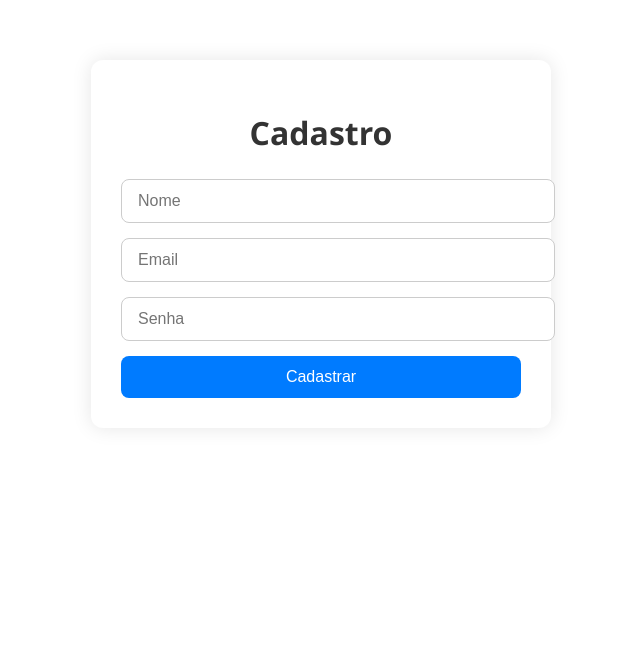
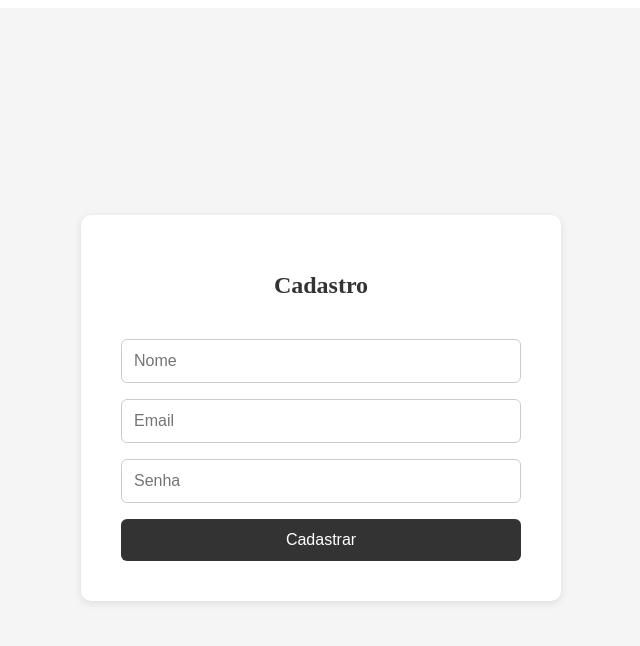
Before and after one commit to felipefortu33/Trabalho_ERP, a React (Vite) app in the folder frontend/: page /cadastro in a window 1280 px wide. Shown: the top 646 px of the page, without its empty margins (319-959 px from the left). Built offline with nearby package versions, Linux system fonts and the light colour scheme.

Commit message:
Deixando visual do Cadastro e Login parecidos como o Layout do sistema
Signed-off-by: Felipe Fortunato <felipefortu33@gmail.com>

```diff
--- a/frontend/src/pages/Cadastro.css
+++ b/frontend/src/pages/Cadastro.css
@@ -1,46 +1,53 @@
 .cadastro-container {
-    max-width: 400px;
-    margin: 60px auto;
-    padding: 30px;
-    border-radius: 12px;
-    box-shadow: 0 0 20px rgba(0, 0, 0, 0.1);
-    background-color: #ffffff;
-    font-family: 'Segoe UI', sans-serif;
+  display: flex;
+  justify-content: center;
+  align-items: center;
+  height: 100vh;
+  background-color: #f5f5f5;
 }
 
-  .cadastro-container h1 {
+.cadastro-form {
+  background-color: #ffffff;
+  padding: 40px;
+  border-radius: 10px;
+  box-shadow: 0 2px 8px rgba(0, 0, 0, 0.1);
+  width: 100%;
+  max-width: 400px;
+  display: flex;
+  flex-direction: column;
+  gap: 16px;
   text-align: center;
-    margin-bottom: 25px;
+}
+
+.cadastro-form h1 {
+  margin-bottom: 24px;
+  font-size: 24px;
   color: #333;
 }
 
 .cadastro-form input {
-    width: 100%;
-    padding: 12px 16px;
-    margin-bottom: 15px;
+  padding: 12px;
   border: 1px solid #ccc;
-    border-radius: 8px;
+  border-radius: 6px;
   font-size: 16px;
-    transition: border 0.2s ease;
 }
 
 .cadastro-form input:focus {
-    border-color: #007bff;
   outline: none;
+  border-color: #999;
 }
 
 .cadastro-form button {
-    width: 100%;
-    padding: 12px 16px;
-    background-color: #007bff;
+  padding: 12px;
+  background-color: #333;
   color: white;
   border: none;
-    border-radius: 8px;
+  border-radius: 6px;
   font-size: 16px;
   cursor: pointer;
-    transition: background-color 0.2s ease;
+  transition: background 0.3s ease;
 }
 
 .cadastro-form button:hover {
-    background-color: #0056b3;
+  background-color: #555;
 }
--- a/frontend/src/pages/Cadastro.jsx
+++ b/frontend/src/pages/Cadastro.jsx
@@ -27,14 +27,15 @@ const Cadastro = () => {
 
   return (
     <div className="cadastro-container">
-      <h1>Cadastro</h1>
       <form onSubmit={handleSubmit} className="cadastro-form">
+        <h1>Cadastro</h1>
         <input
           type="text"
           name="nome"
           placeholder="Nome"
           value={formData.nome}
           onChange={handleChange}
+          required
         />
         <input
           type="email"
@@ -42,6 +43,7 @@ const Cadastro = () => {
           placeholder="Email"
           value={formData.email}
           onChange={handleChange}
+          required
         />
         <input
           type="password"
@@ -49,6 +51,7 @@ const Cadastro = () => {
           placeholder="Senha"
           value={formData.senha}
           onChange={handleChange}
+          required
         />
         <button type="submit">Cadastrar</button>
       </form>
--- a/frontend/src/pages/Login.css
+++ b/frontend/src/pages/Login.css
@@ -1,47 +1,56 @@
-/* .login-container {
-    max-width: 400px;
-    margin: 60px auto;
-    padding: 30px;
-    border-radius: 12px;
-    box-shadow: 0 0 20px rgba(0, 0, 0, 0.1);
-    background-color: #ffffff;
-    font-family: 'Segoe UI', sans-serif;
+.login-container {
+  display: flex;
+  justify-content: center;
+  align-items: center;
+  height: 100vh;
+  background-color: #f5f5f5; /* cinza claro de fundo */
 }
 
-  .login-container h1 {
+.login-box {
+  background-color: #ffffff; /* branco */
+  padding: 40px;
+  border-radius: 10px;
+  box-shadow: 0 2px 8px rgba(0, 0, 0, 0.1);
+  width: 100%;
+  max-width: 400px;
   text-align: center;
-    margin-bottom: 25px;
+}
+
+.login-box h1 {
+  margin-bottom: 24px;
+  font-size: 24px;
   color: #333;
 }
 
-  .login-form input {
-    width: 100%;
-    padding: 12px 16px;
-    margin-bottom: 15px;
-    border: 1px solid #ccc;
-    border-radius: 8px;
-    font-size: 16px;
-    transition: border 0.2s ease;
+.login-box form {
+  display: flex;
+  flex-direction: column;
+  gap: 16px;
 }
 
-  .login-form input:focus {
-    border-color: #007bff;
-    outline: none;
+.login-box input {
+  padding: 12px;
+  border: 1px solid #ccc;
+  border-radius: 6px;
+  font-size: 16px;
 }
 
-  .login-form button {
-    width: 100%;
-    padding: 12px 16px;
-    background-color: #007bff;
+.login-box input:focus {
+  outline: none;
+  border-color: #999;
+}
+
+.login-box button {
+  padding: 12px;
+  background-color: #333;
   color: white;
   border: none;
-    border-radius: 8px;
+  border-radius: 6px;
   font-size: 16px;
   cursor: pointer;
-    transition: background-color 0.2s ease;
+  transition: background 0.3s ease;
 }
 
-  .login-form button:hover {
-    background-color: #0056b3;
+.login-box button:hover {
+  background-color: #555;
 }
-   */
--- a/frontend/src/pages/Login.jsx
+++ b/frontend/src/pages/Login.jsx
@@ -1,6 +1,7 @@
 import React, { useState } from 'react';
 import { useNavigate } from 'react-router-dom';
 import api from '../api/axiosConfig';
+import './Login.css'; // importa o CSS
 
 const Login = () => {
   const [formData, setFormData] = useState({
@@ -20,7 +21,7 @@ const Login = () => {
       const response = await api.post('/auth/login', formData);
       alert('Login realizado com sucesso!');
       localStorage.setItem('token', response.data.token);
-      navigate('/'); // Redireciona para a página inicial
+      navigate('/');
     } catch (error) {
       console.error('Erro ao fazer login:', error);
       alert('Erro ao realizar login.');
@@ -28,7 +29,8 @@ const Login = () => {
   };
 
   return (
-    <div>
+    <div className="login-container">
+      <div className="login-box">
         <h1>Login</h1>
         <form onSubmit={handleSubmit}>
           <input
@@ -37,6 +39,7 @@ const Login = () => {
             placeholder="Email"
             value={formData.email}
             onChange={handleChange}
+            required
           />
           <input
             type="password"
@@ -44,9 +47,11 @@ const Login = () => {
             placeholder="Senha"
             value={formData.senha}
             onChange={handleChange}
+            required
           />
           <button type="submit">Entrar</button>
         </form>
+      </div>
     </div>
   );
 };
```
Lines whose indentation alone changed are shown as unchanged.
